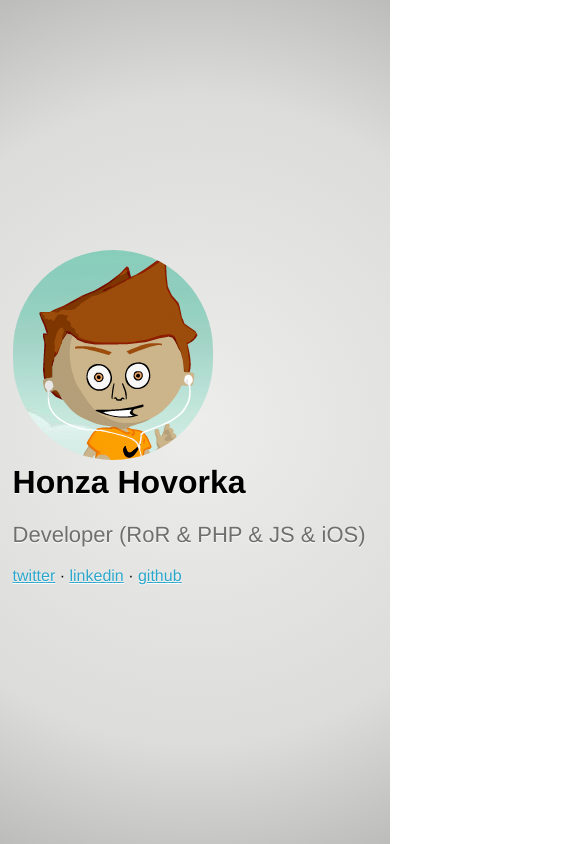
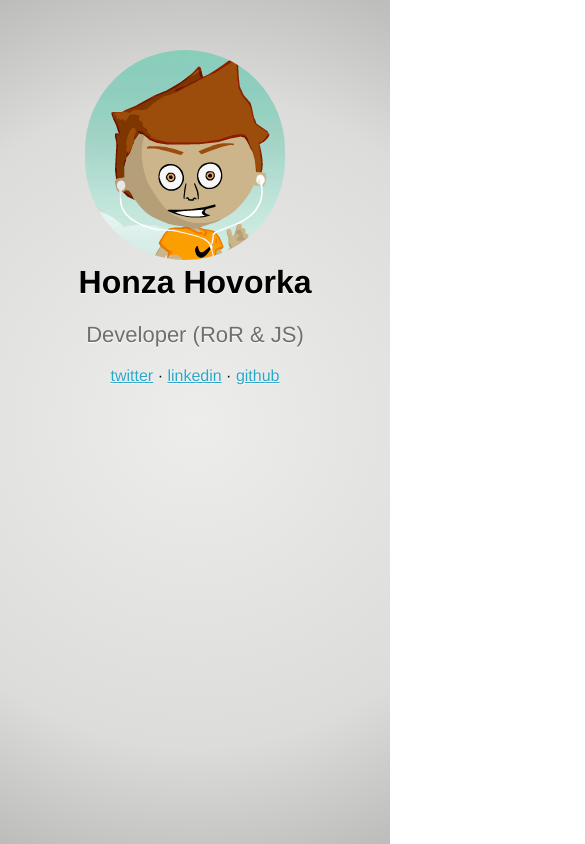
Before and after one commit to honzahovorka/honzahovorka.github.io, a website: page index.html in a window 390 px wide. Shown: the top 844 px of the page, 585 px wide, since content can reach past the window. Drawn offline with Linux system fonts and the light colour scheme.

Commit message:
I don't like php anymore...

```diff
--- a/assets/css/app.css
+++ b/assets/css/app.css
@@ -426,22 +426,14 @@ th {
   padding: 0;
 }
 
-/* Neat 1.7.0
- * http://neat.bourbon.io
- * Copyright 2012-2014 thoughtbot, inc.
- * MIT License */
 html {
-  -webkit-box-sizing: border-box;
-  -moz-box-sizing: border-box;
   box-sizing: border-box; }
 
-*, *:before, *:after {
-  -webkit-box-sizing: inherit;
-  -moz-box-sizing: inherit;
+*, *::after, *::before {
   box-sizing: inherit; }
 
 body {
-  font-family: "Helvetica Neue", Helvetica, Roboto, Arial, sans-serif; }
+  font-family: "Helvetica Neue", "Helvetica", "Roboto", "Arial", sans-serif; }
 
 h1 {
   margin-top: 0;
@@ -460,19 +452,23 @@ a {
   font-weight: 300;
   color: #6f6f6f; }
 
+html {
+  height: 100%; }
+
 body {
   background-color: #f2f2f2;
   text-shadow: 0px 1px 1px #fff;
+  min-height: 100%;
   background: -webkit-radial-gradient(50% 50%, circle cover, #EDEDEB, #DCDCDA 70%, #BCBCBA 100%) fixed;
   background: -moz-radial-gradient(50% 50%, circle cover, #EDEDEB, #DCDCDA 70%, #BCBCBA 100%) fixed;
   background: -o-radial-gradient(50% 50%, circle cover, #EDEDEB, #DCDCDA 70%, #BCBCBA 100%) fixed;
   background: -ms-radial-gradient(50% 50%, circle cover, #EDEDEB, #DCDCDA 70%, #BCBCBA 100%) fixed;
-  background: radial, circle cover 50% 50%, #EDEDEB, #DCDCDA 70%, #BCBCBA 100% fixed;
+  background: radial-gradient(50% 50%, circle cover, #EDEDEB, #DCDCDA 70%, #BCBCBA 100%) fixed;
   background-image: -webkit-radial-gradient(50% 50%, circle cover, #ededeb, #dcdcda 70%, #bcbcba 100%);
   background-image: -moz-radial-gradient(50% 50%, circle cover, #ededeb, #dcdcda 70%, #bcbcba 100%);
   background-image: -o-radial-gradient(50% 50%, circle cover, #ededeb, #dcdcda 70%, #bcbcba 100%);
   background-image: -ms-radial-gradient(50% 50%, circle cover, #ededeb, #dcdcda 70%, #bcbcba 100%);
-  background-image: radial, circle cover 50% 50%, #ededeb, #dcdcda 70%, #bcbcba 100%; }
+  background-image: radial-gradient(50% 50%, circle cover, #ededeb, #dcdcda 70%, #bcbcba 100%); }
 
 .content {
   max-width: 37.5em;
@@ -480,10 +476,10 @@ body {
   margin-right: auto;
   padding: 3.22581%;
   padding-top: 15.625em; }
-  .content:after {
+  .content::after {
+    clear: both;
     content: "";
-    display: table;
-    clear: both; }
+    display: table; }
   .content aside {
     float: left;
     display: block;
@@ -503,7 +499,9 @@ body {
         float: left;
         display: block;
         margin-right: 6.66667%;
-        width: 206.66667%; }
+        width: 206.66667%;
+        max-width: 100%;
+        text-align: center; }
         .content aside:last-child {
           margin-right: 0; } }
   .content main {
@@ -518,6 +516,11 @@ body {
         float: left;
         display: block;
         margin-right: 6.66667%;
-        width: 206.66667%; }
+        width: 206.66667%;
+        max-width: 100%;
+        text-align: center; }
         .content main:last-child {
           margin-right: 0; } }
+  @media screen and (max-width: 480px)  {
+    .content {
+      padding-top: 3.125em; } }
--- a/assets/scss/_layout.scss
+++ b/assets/scss/_layout.scss
@@ -1,6 +1,11 @@
+html {
+  height: 100%;
+}
+
 body {
   background-color: darken(#fff, 5%);
   text-shadow: 0px 1px 1px #fff;
+  min-height: 100%;
 
   background: -webkit-radial-gradient(50% 50%, circle cover, #EDEDEB, #DCDCDA 70%, #BCBCBA 100%) fixed;
   background:    -moz-radial-gradient(50% 50%, circle cover, #EDEDEB, #DCDCDA 70%, #BCBCBA 100%) fixed;
@@ -36,6 +41,8 @@ body {
 
     @include media($mobile) {
       @include span-columns(8);
+      max-width: 100%;
+      text-align: center;
     }
   }
 
@@ -44,6 +51,12 @@ body {
 
     @include media($mobile) {
       @include span-columns(8);
+      max-width: 100%;
+      text-align: center;
     }
   }
+
+  @include media($mobile) {
+    padding-top: em(50);
+  }
 }
--- a/index.html
+++ b/index.html
@@ -23,9 +23,9 @@
 
       <main>
         <h1>Honza Hovorka</h1>
-        <h2 class="subheader">Developer (RoR &amp; PHP &amp; JS &amp; iOS) </h2>
+        <h2 class="subheader">Developer (RoR &amp; JS) </h2>
         <p><a href="https://twitter.com/honzahovorka">twitter</a> &middot; <a href="http://www.linkedin.com/in/honzahovorka">linkedin</a> &middot; <a href="https://github.com/honzahovorka">github</a></p>
-      <main>
+      </main>
     </section>
 
     <script type="text/javascript">
--- a/package.json
+++ b/package.json
@@ -27,9 +27,10 @@
     "gulp-sass": "^1.2.4",
     "gulp-util": "^3.0.1",
     "node-bourbon": "^1.2.3",
-    "node-neat": "^1.4.2"
+    "node-neat": "^1.4.2",
+    "node-sass": "^3.3.3"
   },
   "dependencies": {
     "del": "^1.1.1"
-  }
+ }
 }
```
